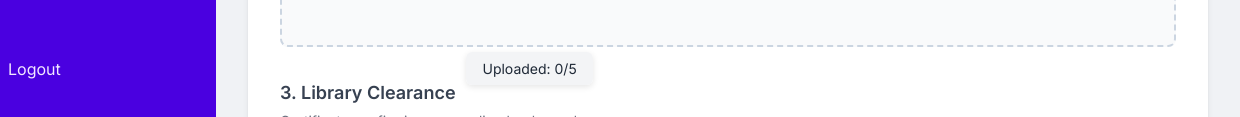
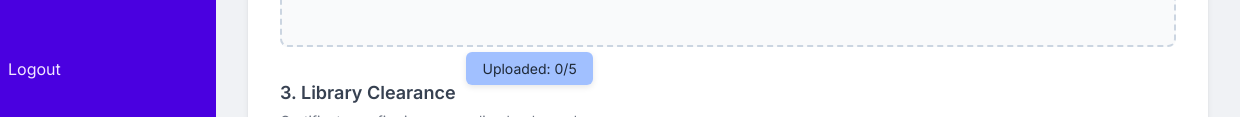
Before and after one commit to Jazib-04/Degrify, a website: page studentDashboard.html in a window 1280 px wide. Both pictures are taken after a click on the link "Apply for Degree". Shown: the part 683-800 px from the top of the page, 40-1280 px from the left. Drawn offline with nearby package versions, Linux system fonts and the light colour scheme; no server answers; files whose address does not match are found by name.

Commit message:
upload button background is changed

```diff
--- a/studentDashboard.html
+++ b/studentDashboard.html
@@ -185,7 +185,7 @@
         .sticky-upload-counter {
     position: sticky;
     bottom: 0; /* Sticks to bottom of viewport until submit button */
-    background-color: #f3f4f6; /* gray-100 */
+    background-color: #a1c0ff; /* gray-100 */
     color: #1f2937; /* gray-800 */
     padding: 0.5rem 1rem;
     font-size: 0.875rem; /* text-sm */
```
